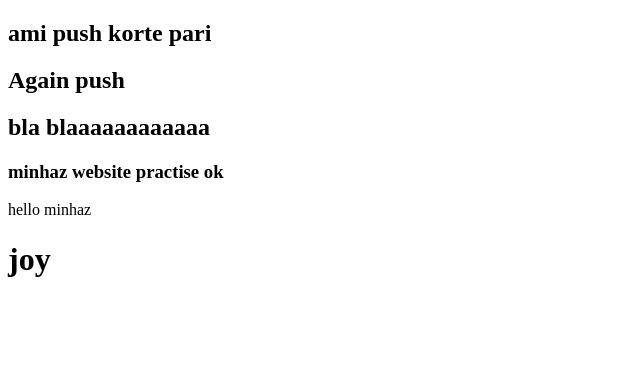
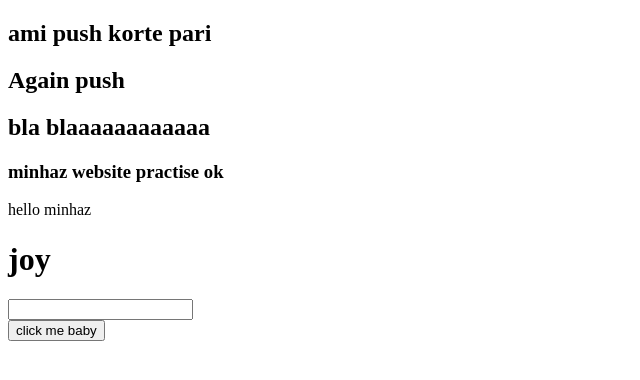
Before and after one commit to talkminhaz/Minhaz-Website, a plain HTML site: page index.html in a window 1280 px wide. Shown: the whole page, without its empty margins (0-640 px from the left). Drawn offline with Linux system fonts and the light colour scheme.

Commit message:
look i added a new thing

```diff
--- a/index.html
+++ b/index.html
@@ -9,6 +9,9 @@
     <h3>minhaz website practise ok </h3>
     <p>hello minhaz</p>
     <h1>joy</h1>
+    <input type="text">
+    <br>
+    <button>click me baby</button>
 
 
 </head>
```
